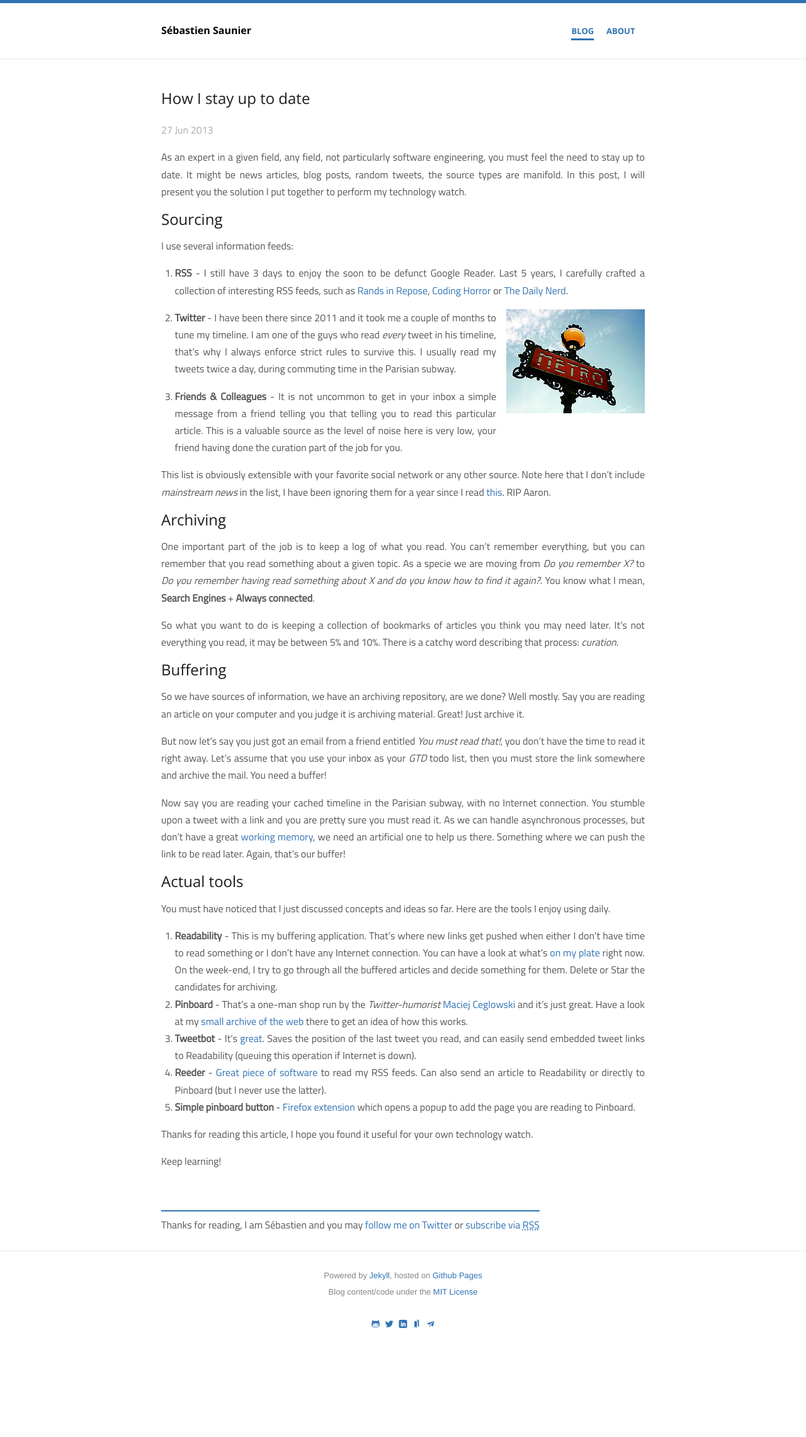
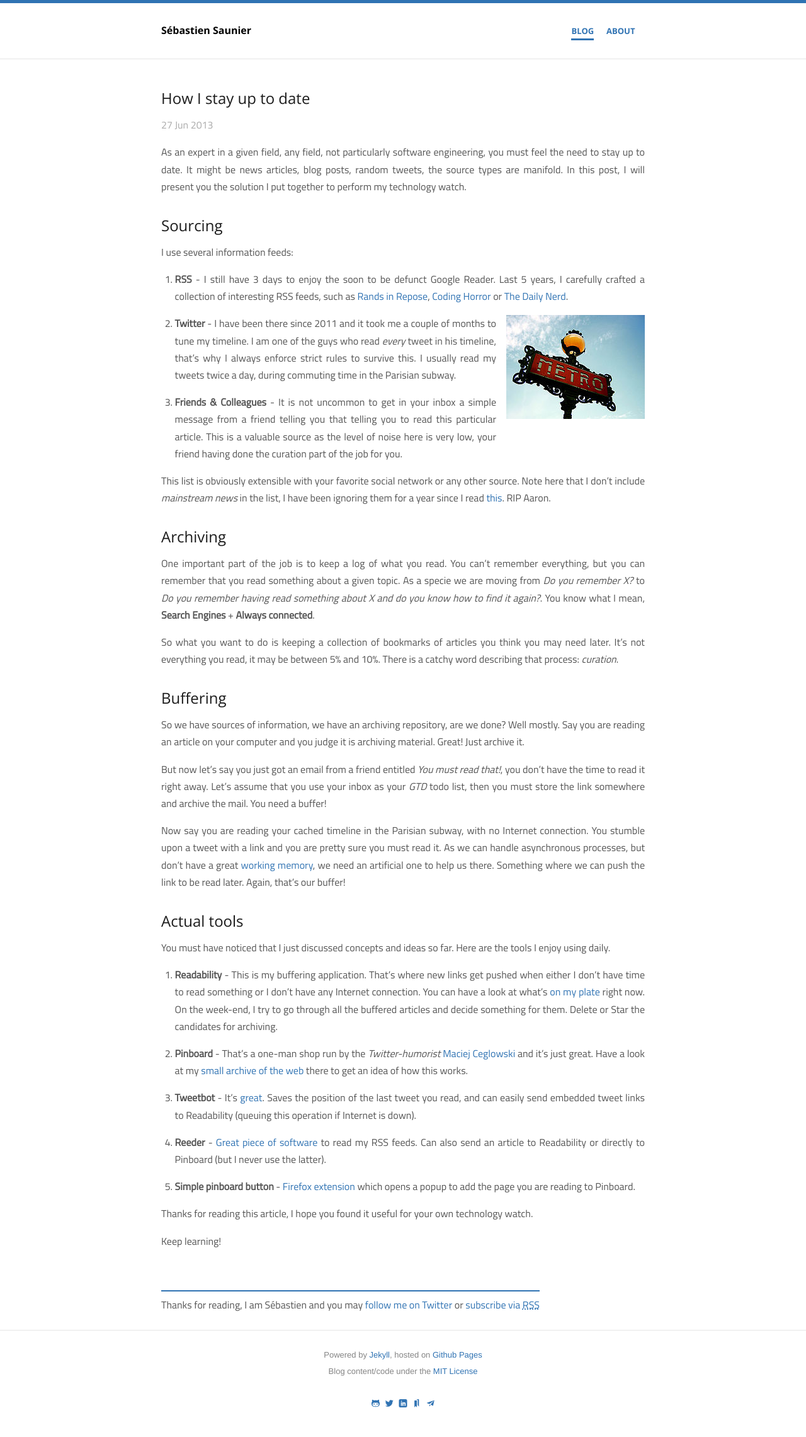
Before and after one commit to ssaunier/ssaunier.github.io, a Jekyll site: the page built from _posts/2013-06-27-how-i-stay-up-to-date.markdown, in a window 1280 px wide. Shown: the whole page at 63% size. Built offline with Jekyll 4.4.1, drawn with Linux system fonts in a browser that asks for light colours; before the commit the page ends 2155 px from its top, so only the background shows below that.

Commit message:
Better typography for the blog

```diff
--- a/_posts/2013-06-27-how-i-stay-up-to-date.markdown
+++ b/_posts/2013-06-27-how-i-stay-up-to-date.markdown
@@ -38,9 +38,13 @@ Now say you are reading your cached timeline in the Parisian subway, with no Int
 You must have noticed that I just discussed concepts and ideas so far. Here are the tools I enjoy using daily.
 
 1. **Readability** - This is my buffering application. That's where new links get pushed when either I don't have time to read something or I don't have any Internet connection. You can have a look at what's [on my plate](https://www.readability.com/ssaunier/latest) right now. On the week-end, I try to go through all the buffered articles and decide something for them. Delete or Star the candidates for archiving.
+
 2. **Pinboard** - That's a one-man shop run by the *Twitter-humorist* [Maciej Ceglowski](https://twitter.com/pinboard) and it's just great. Have a look at my [small archive of the web](https://pinboard.in/u:ssaunier) there to get an idea of how this works.
+
 3. **Tweetbot** - It's [great](http://tapbots.com/software/tweetbot/). Saves the position of the last tweet you read, and can easily send embedded tweet links to Readability (queuing this operation if Internet is down).
+
 4. **Reeder** - [Great piece of software](http://reederapp.com/) to read my RSS feeds. Can also send an article to Readability or directly to Pinboard (but I never use the latter).
+
 5. **Simple pinboard button** - [Firefox extension](http://simplepinboardbutton.neovatar.org/) which opens a popup to add the page you are reading to Pinboard.
 
 Thanks for reading this article, I hope you found it useful for your own technology watch.
--- a/css/main.css
+++ b/css/main.css
@@ -24,6 +24,7 @@ body {
   text-align: center;
   height: 99%;
   font-family: Helvetica, Arial, sans-serif;
+  text-rendering: optimizeLegibility;
 }
 
 h1, h2, h3 {
@@ -32,7 +33,14 @@ h1, h2, h3 {
   color: #1C1C1C;
 }
 
-h1 { font-size: big; margin-bottom: 1em; }
+h1 {
+  font-size: big;
+}
+
+h2, h3 {
+  margin-top: 1.4em;
+}
+
 p { margin: 1em 0; }
 
 table {
@@ -234,6 +242,7 @@ ul.posts .date {
 
 .post ul, .post ol {
   margin-left: 1.35em;
+  margin-bottom: 1em;
 }
 
 .post code {
```
